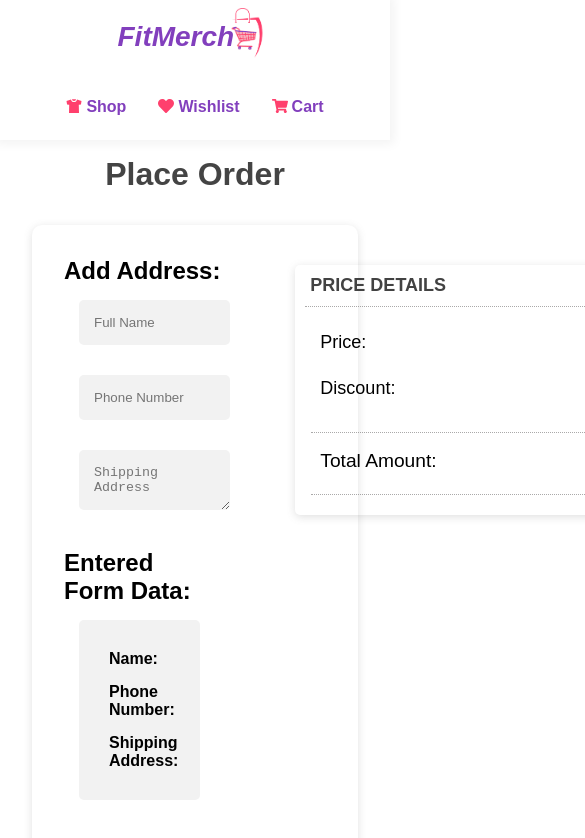
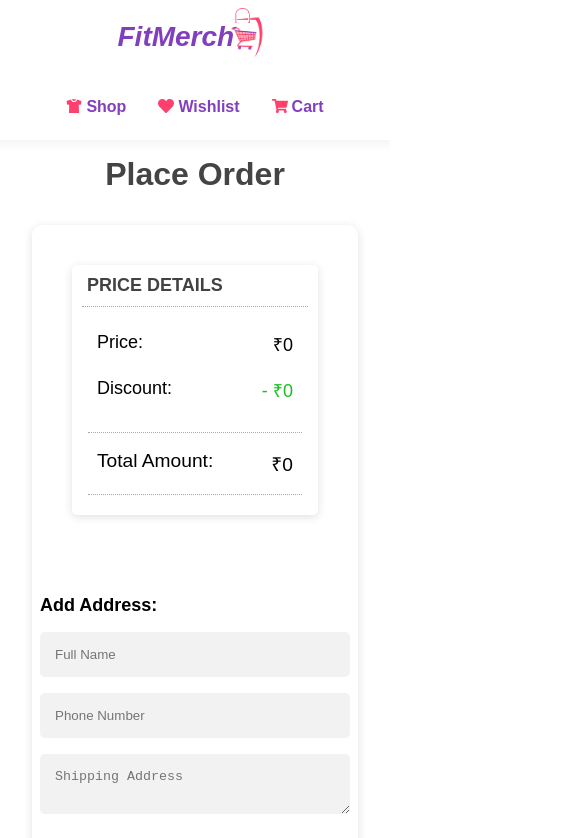
Before and after one commit to sandeepashok/fitmerch, a React (Create React App) app: page /checkout in a window 390 px wide. Shown: the top 838 px of the page, 585 px wide, since content can reach past the window. Built offline with nearby package versions, Linux system fonts and the light colour scheme; no server answers.

Commit message:
style: responsive fixes [checkout page]

```diff
--- a/src/app/Components/cart/CartSummary.jsx
+++ b/src/app/Components/cart/CartSummary.jsx
@@ -14,6 +14,10 @@ const Summary = styled.div`
   height: 250px;
   box-shadow: rgba(99, 99, 99, 0.2) 0px 2px 8px;
   border-radius: 5px;
+  @media (max-width: 320px) {
+    width: 100%;
+    margin: 16px;
+  }
 `
 
 const SummaryHeading = styled.h2`
--- a/src/app/Components/checkout/CheckoutForm.jsx
+++ b/src/app/Components/checkout/CheckoutForm.jsx
@@ -11,6 +11,9 @@ const FormContainer = styled.div`
   margin: 32px;
   display: flex;
   justify-content: flex-end;
+  @media (max-width: 950px) {
+    justify-content: center;
+  }
 `
 
 const Form = styled.form`
@@ -18,6 +21,9 @@ const Form = styled.form`
   display: flex;
   flex-direction: column;
   justify-content: flex-end;
+  @media (max-width: 950px) {
+    justify-content: center;
+  }
 `
 
 const Input = styled.input`
@@ -27,6 +33,9 @@ const Input = styled.input`
   box-sizing: border-box;
   background-color: #f2f2f2;
   border-radius: 5px;
+  @media (max-width: 768px) {
+    margin: 8px;
+  }
 `
 
 const ButtonContainer = styled.div`
@@ -77,6 +86,9 @@ const CalendarInput = styled(DatePicker)`
   box-sizing: border-box;
   background-color: #f2f2f2;
   border-radius: 5px;
+  @media (max-width: 768px) {
+    margin: 8px;
+  }
 `
 
 const AddressSection = styled.div`
@@ -85,6 +97,9 @@ const AddressSection = styled.div`
 const DisplayDataSection = styled.div`
   margin: 20px 0;
   width: 95%;
+  @media (max-width: 600px) {
+    width: 100%;
+  }
 `
 
 const DisplayData = styled.div`
@@ -136,6 +151,12 @@ const Modal = styled.div`
 const SuccessImg = styled.div`
   display: flex;
   justify-content: center;
+`
+const SectionHeading = styled.h2`
+  margin: 8px;
+  @media (max-width: 768px) {
+    font-size: 18px;
+  }
 `
 
 const CheckoutForm = () => {
@@ -232,7 +253,7 @@ const CheckoutForm = () => {
       {/* Form */}
       <FormContainer>
         <Form onSubmit={handleSubmit}>
-          <h2>Add Address:</h2>
+          <SectionHeading>Add Address:</SectionHeading>
           {/* Name */}
           <Input
             type="text"
@@ -267,7 +288,7 @@ const CheckoutForm = () => {
 
           {/* Display Form Data */}
           <DisplayDataSection>
-            <h2>Entered Form Data:</h2>
+            <SectionHeading>Entered Form Data:</SectionHeading>
             <DisplayData>
               <DataItem>
                 <strong>Name:</strong> {formData.name}
@@ -281,7 +302,7 @@ const CheckoutForm = () => {
             </DisplayData>
           </DisplayDataSection>
 
-          <h2>Payment:</h2>
+          <SectionHeading>Payment:</SectionHeading>
           {/* Card Number */}
           <Input
             type="number"
--- a/src/app/Pages/CheckoutPage.jsx
+++ b/src/app/Pages/CheckoutPage.jsx
@@ -11,11 +11,20 @@ const CheckoutSummaryContainer = styled.div`
   box-shadow: rgba(99, 99, 99, 0.2) 0px 2px 8px;
   border-radius: 10px;
   margin: 32px;
+  @media (max-width: 950px) {
+    flex-direction: column-reverse;
+    justify-content: center;
+    align-items: center;
+  }
 `
 
 const SummaryContainer = styled.div`
   display: flex;
   justify-content: flex-end;
+  @media (max-width: 950px) {
+    width: 100%;
+    justify-content: center;
+  }
 `
 
 const PlaceOrder = styled.h1`
```
